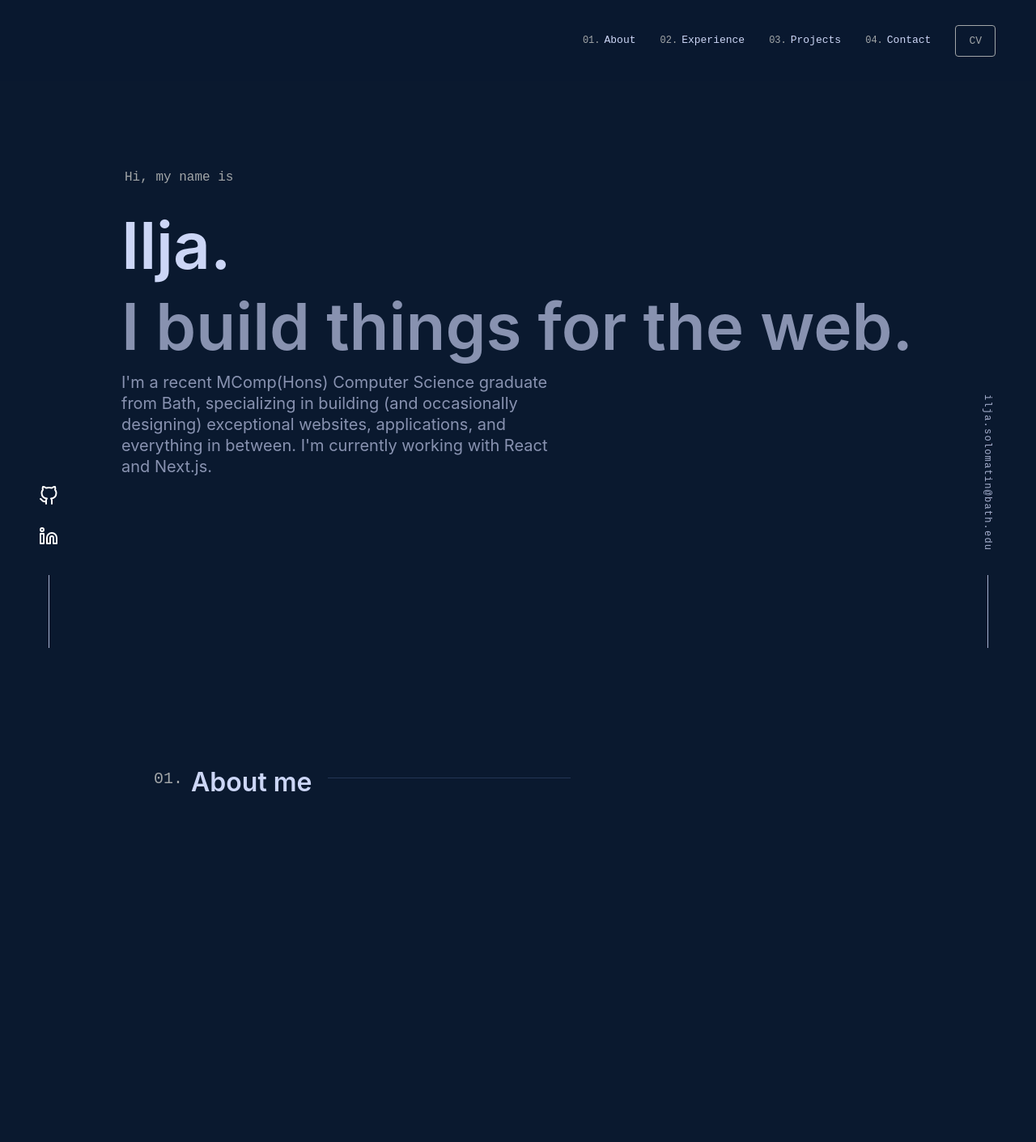
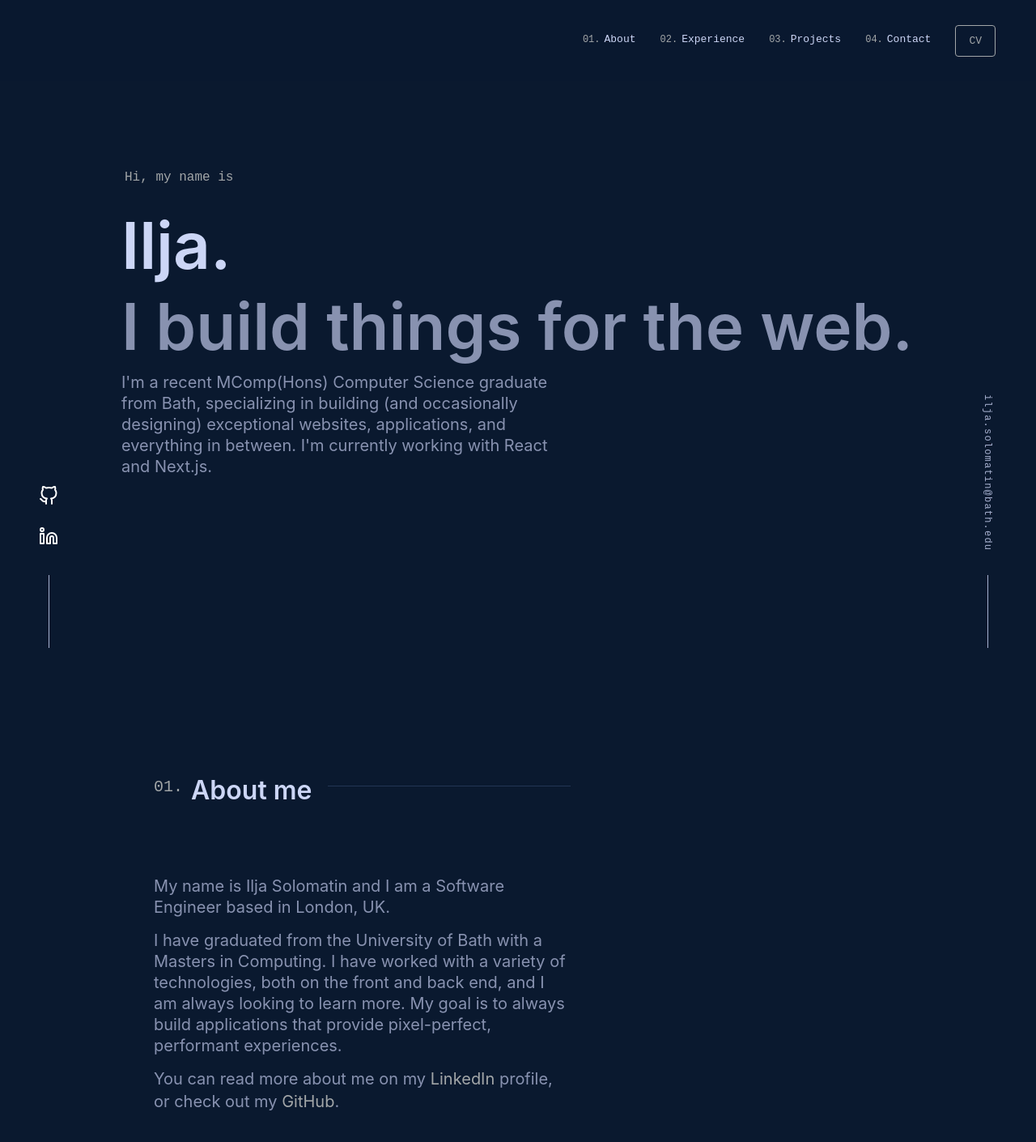
Before and after one commit to iljasolomatin/Portfolio, a React (Create React App) app: page / in a window 1280 px wide. Shown: the top 1410 px of the page at 81% size. Before the commit the page ends 1141 px from the top, so only its background shows below. Built offline with nearby package versions, Linux system fonts and the light colour scheme.

Commit message:
Fixed header animation

```diff
--- a/src/components/Header.css
+++ b/src/components/Header.css
@@ -142,7 +142,26 @@ a {
     animation-delay: 0.5s;
 }
 
-.headerUp {
+.header-up {
     transform: translateY(-100%);
-    transition: transform 0.3s ease-in-out;
+    transition: transform 0.4s ease-in-out;
 }
+
+.fadedown a::after {
+    content: "";
+    display: block;
+    width: 100%;
+    transform: scaleX(0);
+    height: 2px;
+    bottom: 0;
+    left: 0;
+    background-color: var(--green); /* or any color you want */
+    transform-origin: bottom right;
+    transition: transform 0.25s ease-out;
+    opacity: 0.5;
+}
+
+.fadedown a:hover::after {
+    transform: scaleX(1);
+    transform-origin: bottom left;
+}
--- a/src/components/Header.js
+++ b/src/components/Header.js
@@ -8,9 +8,11 @@ function Header() {
     useEffect(() => {
       const handleScroll = () => {
         let st = window.pageYOffset || document.documentElement.scrollTop;
-            if (st > lastScrollTop) {
+        if (st > lastScrollTop){
+          // downscroll
           document.querySelector('.portfolioHeader').classList.add('header-up');
         } else {
+          // upscroll
           document.querySelector('.portfolioHeader').classList.remove('header-up');
         }
         setLastScrollTop(st <= 0 ? 0 : st);
--- a/src/components/mainContent.css
+++ b/src/components/mainContent.css
@@ -98,13 +98,6 @@ section {
     max-width: 540px;
 }
 
-.aboutSection {
-    visibility: visible;
-    opacity: 1;
-    transform: matrix3d(1, 0, 0, 0, 0, 1, 0, 0, 0, 0, 1, 0, 0, 0, 0, 1);
-    transition: opacity 0.5s cubic-bezier(0.645, 0.045, 0.355, 1) 0.2s, transform 0.5s cubic-bezier(0.645, 0.045, 0.355, 1) 0.2s;
-}
-
 .aboutStyle {
     max-width: 900px;
 }
@@ -121,7 +114,6 @@ section {
 }
 
 .aboutStyle h2 {
-    margin: 0px 0px 10px;
     font-weight: 600;
     color: var(--lightest-slate);
     line-height: 4.1;
@@ -149,3 +141,41 @@ section {
     margin-left: 20px;
     background-color: var(--lightest-navy);
 }
+
+.aboutStyle .inner {
+    display: grid;
+    grid-template-columns: 3fr 2fr;
+    gap: 50px;
+}
+
+.aboutText p {
+    margin: 0px 0px 15px;
+}
+
+p > a {
+    display: inline-block;
+    text-decoration: none;
+    text-decoration-skip-ink: auto;
+    position: relative;
+    transition: var(--transition);
+    color: var(--green);
+}
+
+p > a::after {
+    content: "";
+    display: block;
+    width: 100%;
+    transform: scaleX(0);
+    height: 2px;
+    bottom: 0;
+    left: 0;
+    background-color: var(--green); /* or any color you want */
+    transform-origin: bottom right;
+    transition: transform 0.25s ease-out;
+    opacity: 0.5;
+}
+
+p > a:hover::after {
+    transform: scaleX(1);
+    transform-origin: bottom left;
+}
--- a/src/components/mainContent.js
+++ b/src/components/mainContent.js
@@ -31,10 +31,28 @@ function MainContent() {
                     </div>
                 </section>
 
-                <section id="about" class="aboutSection aboutStyle">
+                <section id="about" class="aboutSection aboutStyle" data-sr-id="0" style={{visibility: "visible", opacity: "1", transform: "matrix3d(1, 0, 0, 0, 0, 1, 0, 0, 0, 0, 1, 0, 0, 0, 0, 1)", transition: "opacity 0.5s cubic-bezier(0.645, 0.045, 0.355, 1) 0.2s, transform 0.5s cubic-bezier(0.645, 0.045, 0.355, 1) 0.2s"}}>
                     <h2 class="numberedHeading">
                         About me
                     </h2>
+
+                    <div class="inner">
+                        <div class="aboutText">
+                            <div>
+                                <p>
+                                    My name is Ilja Solomatin and I am a Software Engineer based in London, UK.
+                                </p>
+
+                                <p>
+                                    I have graduated from the University of Bath with a Masters in Computing. I have worked with a variety of technologies, both on the front and back end, and I am always looking to learn more. My goal is to always build applications that provide pixel-perfect, performant experiences.
+                                </p>
+
+                                <p>
+                                    You can read more about me on my <a href="https://www.linkedin.com/in/ilja-solomatin/" target="_blank" rel="noopener noreferrer">LinkedIn</a> profile, or check out my <a href="https://www.github.com/iljasolomatin" target="_blank" rel="noopener noreferrer">GitHub</a>.
+                                </p>
+                            </div>
+                        </div>
+                    </div>
                 </section>
             </main>
         </div>
```
Lines whose indentation alone changed are shown as unchanged.
